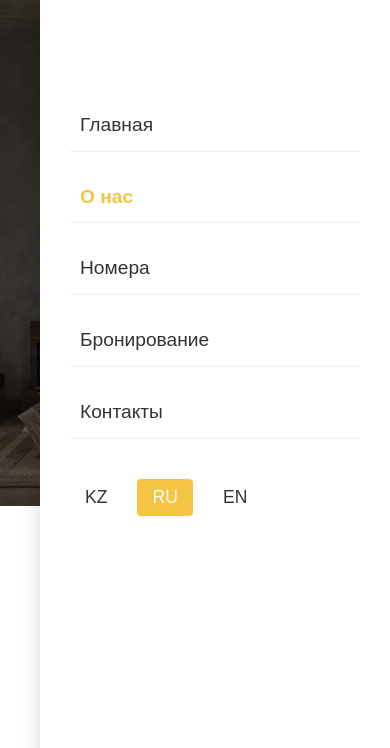
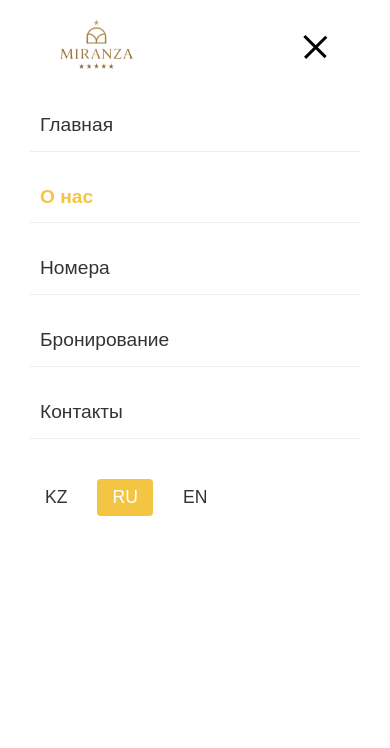
Before and after one commit to KuraMura02/hotel_project, a plain HTML site: page about.html in a window 390 px wide. Both pictures are taken after a click on the element 325 px from the left and 38 px from the top of the page. Shown: the top 748 px of the page. Drawn offline with nearby package versions, Linux system fonts and the light colour scheme.

Commit message:
Update navbar.css

```diff
--- a/css/navbar.css
+++ b/css/navbar.css
@@ -4,7 +4,7 @@
     top: 0;
     left: 0;
     width: 100%;
-    padding: 20px 40px;
+    padding: 19px 40px;
     display: flex;
     justify-content: space-between;
     align-items: center;
@@ -101,6 +101,21 @@
     background-color: rgba(0, 0, 0, 0.05);
 }
 
+.header.scrolled .burger-menu span {
+    background-color: var(--secondary-color);
+}
+.header-inner {
+  display: flex;
+  justify-content: space-between;
+  align-items: center;
+  width: 100%;
+}
+
+header.hide-logo .logo {
+  opacity: 0;
+  pointer-events: none;
+}
+
 .burger-menu {
     display: none;
     flex-direction: column;
@@ -108,7 +123,7 @@
     width: 30px;
     height: 20px;
     cursor: pointer;
-    z-index: 1001;
+    z-index: 1101;
 }
 
 .burger-menu span {
@@ -119,14 +134,9 @@
     transition: all 0.3s ease;
 }
 
-.header.scrolled .burger-menu span {
-    background-color: var(--secondary-color);
-}
-.header-inner {
-  display: flex;
-  justify-content: space-between;
-  align-items: center;
-  width: 100%;
+ /* Когда бургер активен (открыто меню) — полоски становятся черными */
+.burger-menu.active span {
+  background-color: black !important;
 }
 
 /* Мобильное меню */
@@ -135,13 +145,13 @@
     top: 0;
     right: -100%;
     width: 100%;
-    max-width: 350px;
+    max-width: 400px;
     height: 100vh;
     background-color: white;
     padding: 100px 30px;
     box-shadow: -5px 0 15px rgba(0, 0, 0, 0.1);
     transition: all 0.3s ease;
-    z-index: 1000;
+    z-index: 999;
 }
 
 .mobile-menu.active {
@@ -167,6 +177,11 @@
     font-weight: 600;
 }
 
+.mobile-menu-header {
+    display: flex;
+    margin-bottom: 20px;
+    padding: 10px;
+}
 .mobile-language-switcher {
     display: flex;
     gap: 15px;
@@ -197,7 +212,7 @@
 
 @media (max-width: 768px) {
     .header {
-        padding: 15px 30px;
+        padding: 19px 40px;
     }
 
     .navbar, .language-switcher {
@@ -209,7 +224,6 @@
     }
 
     .logo-img {
-        height: 40px;
+        height: 50px;
     }
-
 }
```
